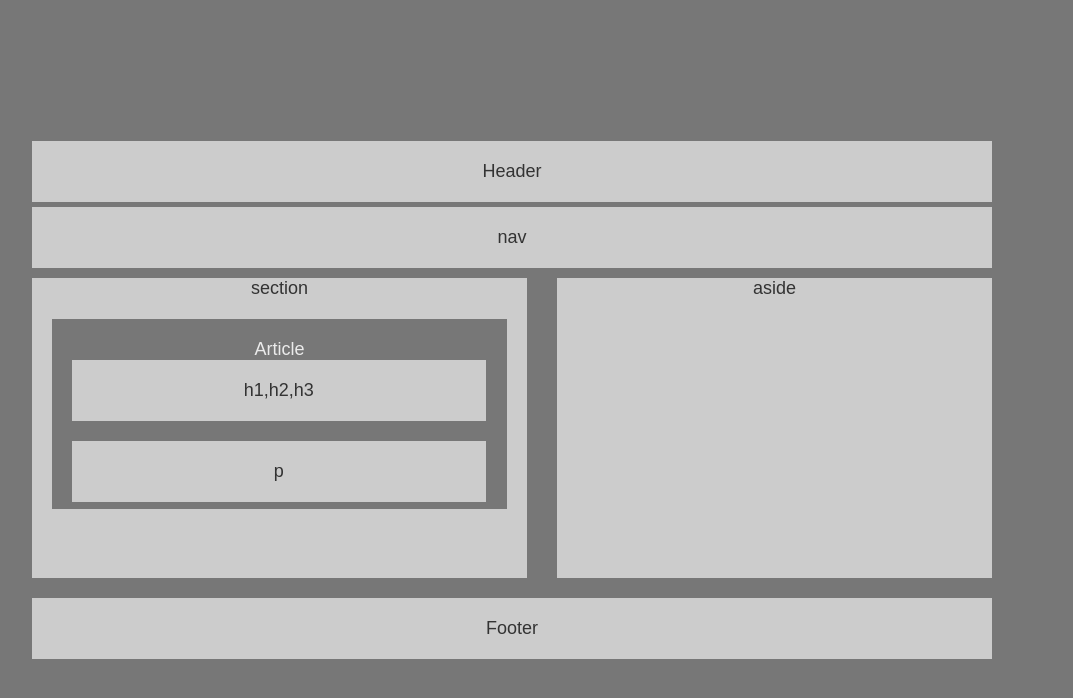
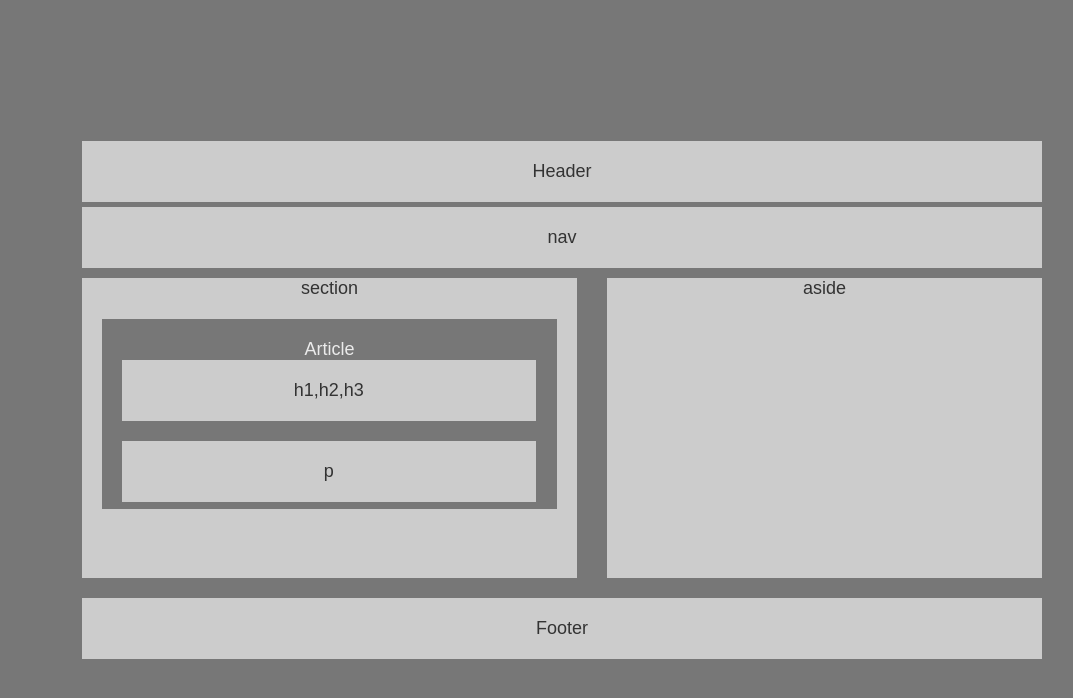
Before and after one commit to jagnoor/HW-Wireframe, a plain HTML site: page index.html in a window 1280 px wide. Shown: the whole page, without its empty margins (93-1166 px from the left). Drawn offline with Linux system fonts and the light colour scheme.

Commit message:
Margin 175px - ready to submit

```diff
--- a/style.css
+++ b/style.css
@@ -10,7 +10,8 @@ body {
     width: 960px;
     font-size: 18px;
     align-content: center;
-    margin-left: 125px;
+    margin-left: 175px;
+    margi
 
 
   }
```
